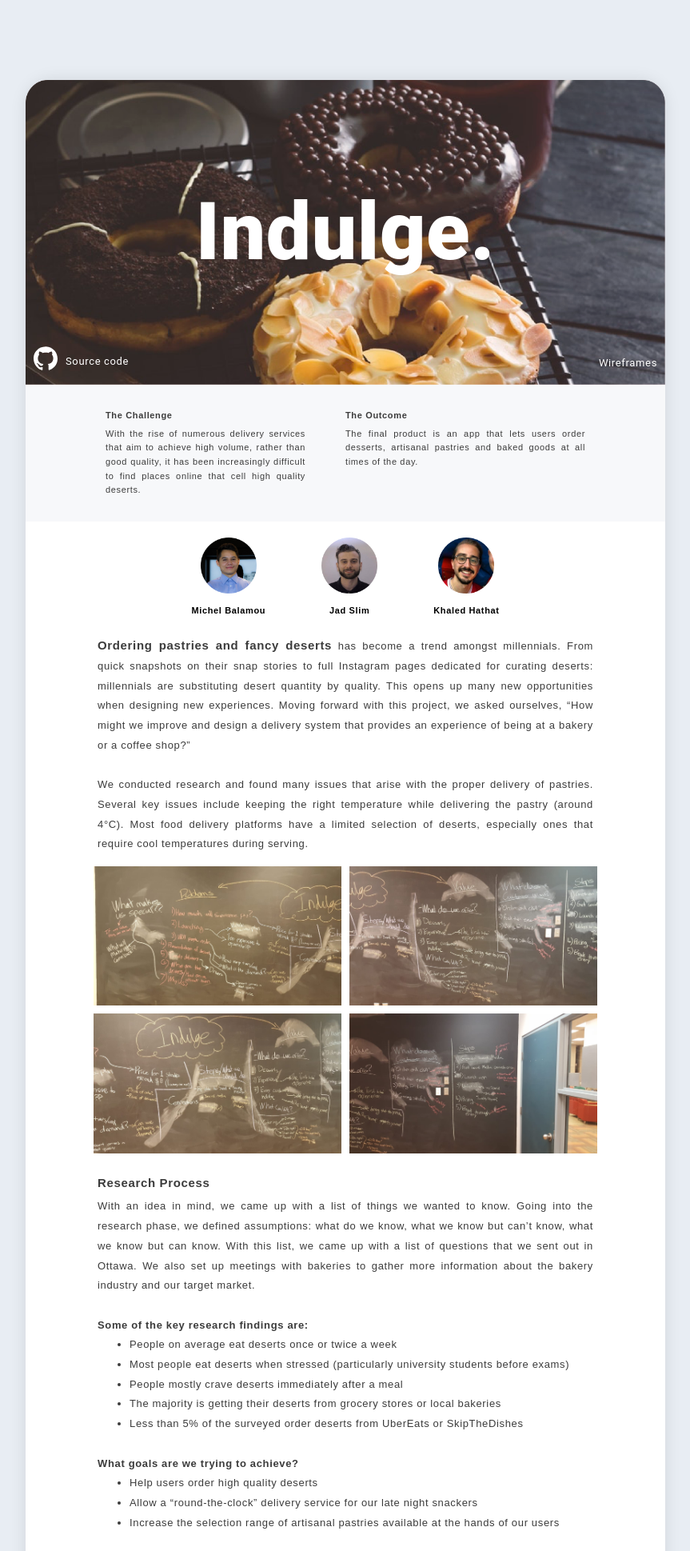
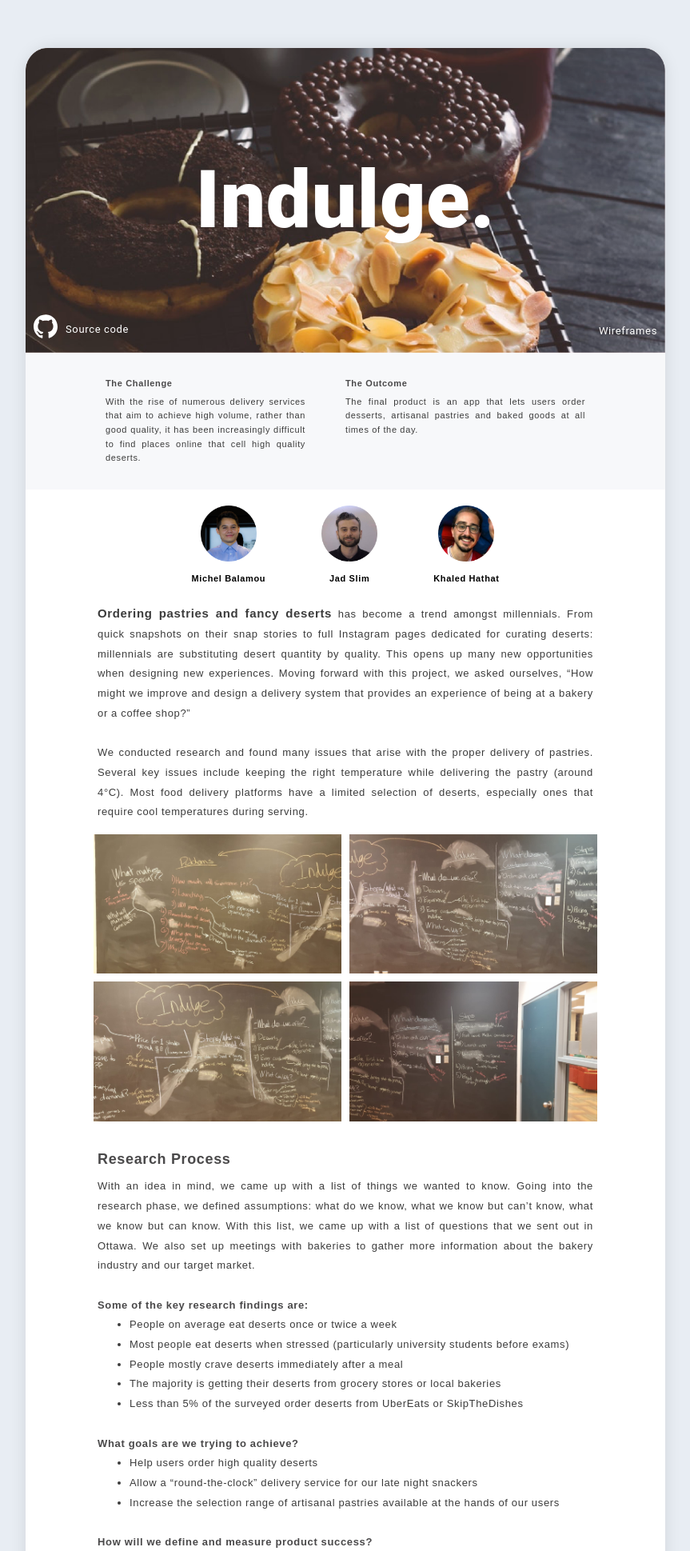
Before and after one commit to balamou/balamou.com, a PHP site: page /index.html in a window 1280 px wide. Shown: the top 1939 px of the page at 80% size, without its empty margins (208-1071 px from the left). Run offline with PHP 8.4, Linux system fonts and the light colour scheme; some web fonts are replaced.

Commit message:
Fixed fonts and small details

```diff
--- a/css/main.css
+++ b/css/main.css
@@ -8,7 +8,7 @@
 body {
   color: #3C3C3C;
   /* Padding */
-  padding: 100px 30vh 0px 30vh;
+  padding: 60px 30vh 0px 30vh;
 
   background-color: #E8EDF3;
   letter-spacing: 0.05em;
@@ -29,7 +29,7 @@ body {
   border-radius: 33px;
 
   line-height: 1.9em;
-  padding-bottom: 35px;
+  padding-bottom: 40px;
 }
 
 /* HEADER PICTURE */
@@ -145,24 +145,20 @@ body {
 
 a:link {
   color: black;
-  background-color: transparent;
   text-decoration: none;
 }
 
 a:visited {
   color: gray;
-  background-color: transparent;
   text-decoration: none;
 }
 
 a:hover {
   color: #1770FF;
-  background-color: transparent;
 }
 
 a:active {
   color: black;
-  background-color: transparent;
 }
 
 /* Board images */
@@ -198,13 +194,15 @@ ul {
 h2 {
   font-style: normal;
   font-size: 13px;
+  color: #4a494a;
 }
 
 h1 {
-    margin-top: 20px;
-    margin-bottom: 5px;
+    margin-top: 30px;
+    margin-bottom: 10px;
     font-weight: 700;
-    font-size: 15px;
+    font-size: 18px;
+    color: #4a494a;
 }
 
 p {
@@ -244,8 +242,8 @@ footer {
   /* Fieldwork Geo Light */
   font-family: fieldwork, sans-serif;
   font-style: normal;
-  font-size: 12px;
-  font-weight: 400;
+  font-size: 13px;
+  font-weight: 300;
   letter-spacing: 0.1em;
 }
 
--- a/index.html
+++ b/index.html
@@ -192,7 +192,7 @@
     <div class="footer-message">STAY TUNED FOR MORE PROJECTS!</div>
 
     <div class="footer-menu">
-      <div>Copyright © 2019 Michel Balamou. All rights reserved.</div>
+      <div>Copyright &copy; 2019 Michel Balamou. All rights reserved.</div>
       <div class="footer-second">
       <div><a href="http://balamou.com">About</a></div>
       <div><a href="https://github.com/balamou" target="_blank">Github</a></div>
```
